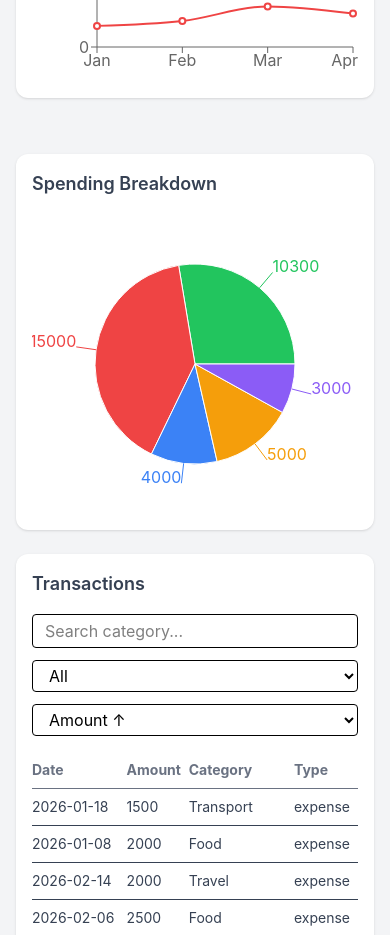
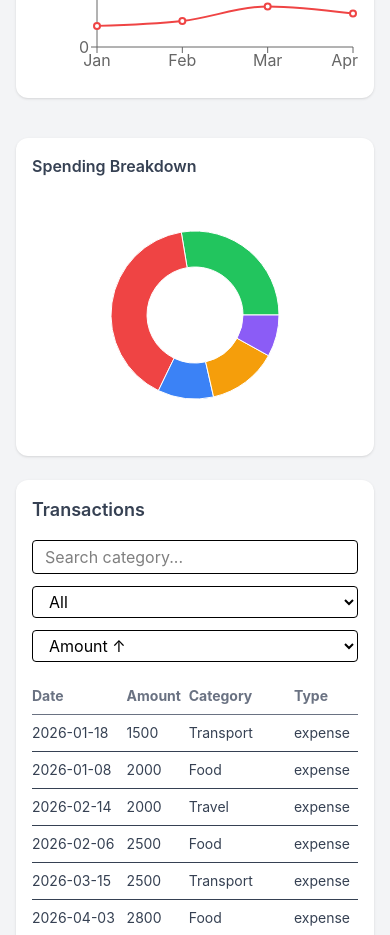
Before and after one commit to CSaumya/MoneyMap, a React (Vite) app: page / in a window 390 px wide. Shown: the part 1047-1982 px from the top of the page. Built offline with nearby package versions, Linux system fonts and the light colour scheme.

Commit message:
Refactor CategoryPie component for improved layout

```diff
--- a/src/components/Dashboard/CategoryPie.jsx
+++ b/src/components/Dashboard/CategoryPie.jsx
@@ -17,10 +17,8 @@ const CategoryPie = () => {
 
   transactions.forEach((t) => {
     if (t.type === "expense") {
-      if (!categoryData[t.category]) {
-        categoryData[t.category] = 0;
-      }
-      categoryData[t.category] += t.amount;
+      categoryData[t.category] =
+        (categoryData[t.category] || 0) + t.amount;
     }
   });
 
@@ -30,28 +28,36 @@ const CategoryPie = () => {
   }));
 
   return (
-    <div className="bg-white dark:bg-[#1C2E4A] p-4 rounded-xl shadow mt-10">
-      <h2 className="text-lg font-semibold mb-4 text-gray-700 dark:text-gray-200">
+    <div className="bg-white dark:bg-[#1C2E4A] p-4 sm:p-5 lg:p-6 rounded-xl shadow mt-6 sm:mt-8 lg:mt-10 w-full">
+
+      <h2 className="text-base sm:text-lg font-semibold mb-3 sm:mb-4 text-gray-700 dark:text-gray-200">
         Spending Breakdown
       </h2>
 
-      <ResponsiveContainer width="100%" height={300}>
+      {/* Responsive Chart Wrapper */}
+      <div className="w-full h-[250px] sm:h-[300px] lg:h-[350px]">
+        <ResponsiveContainer width="100%" height="100%">
           <PieChart>
             <Pie
               data={chartData}
               dataKey="value"
               nameKey="name"
-            outerRadius={100}
-            label
+              outerRadius="70%"
+              innerRadius="40%"
+              label={false}
             >
-            {chartData.map((entry, index) => (
-              <Cell key={index} fill={COLORS[index % COLORS.length]} />
+              {chartData.map((_, index) => (
+                <Cell
+                  key={index}
+                  fill={COLORS[index % COLORS.length]}
+                />
               ))}
             </Pie>
             <Tooltip />
           </PieChart>
         </ResponsiveContainer>
       </div>
+    </div>
   );
 };
 
```
Lines whose indentation alone changed are shown as unchanged.
